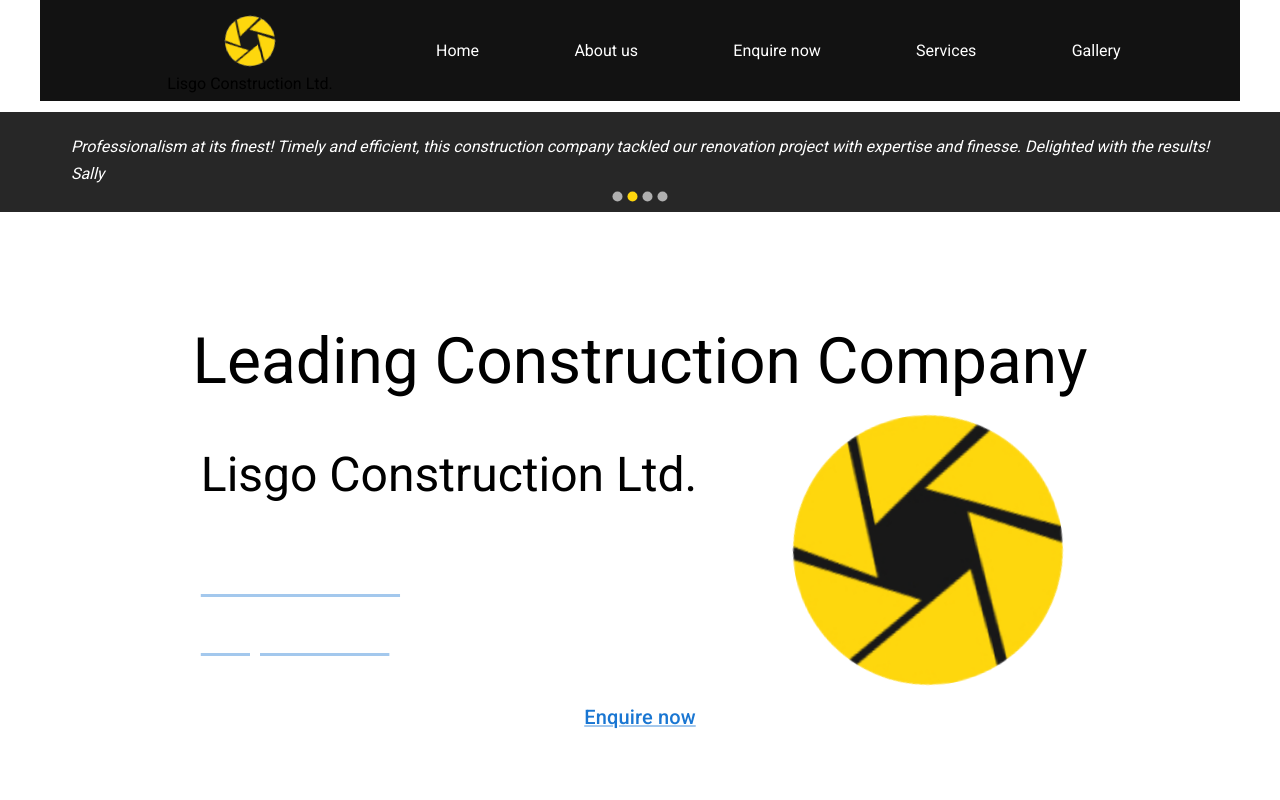
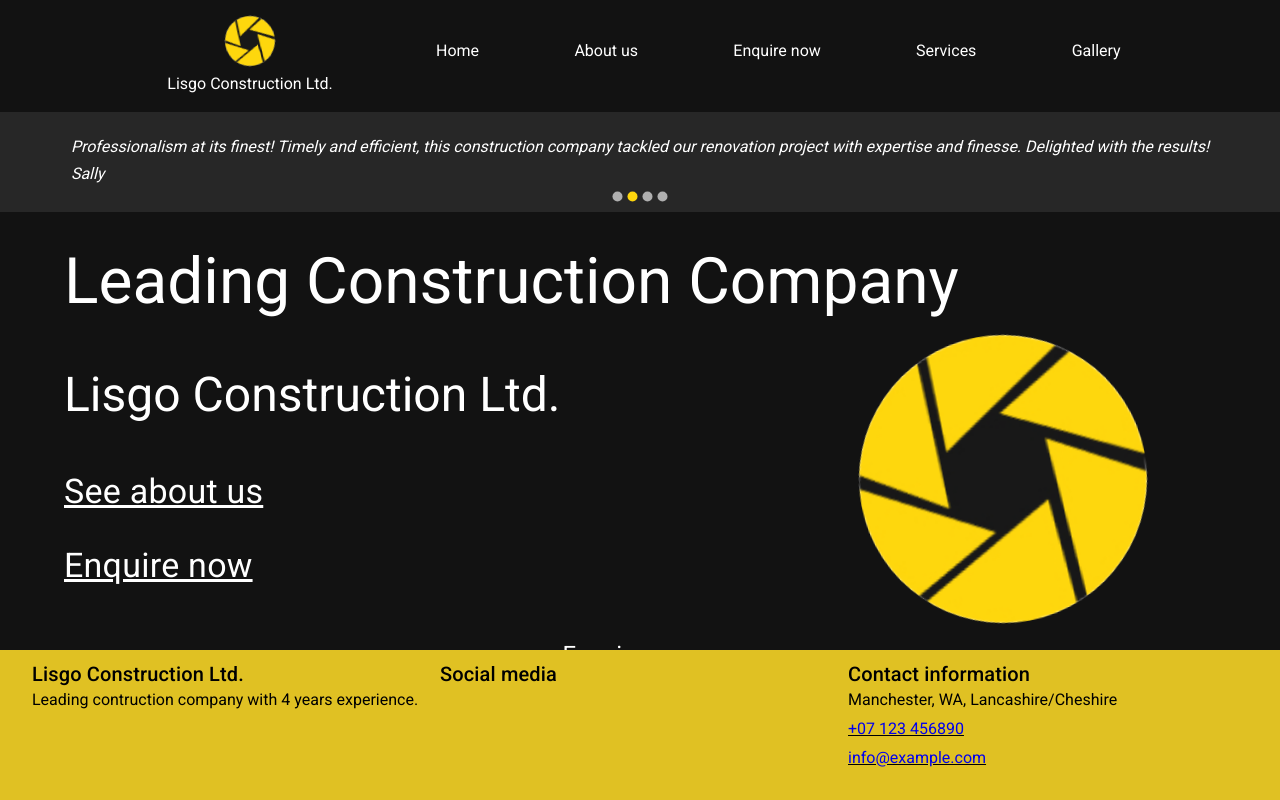
Before and after one commit to taldav8598/LisgoConstructionLtdWebsite, a React (Vite) app in the folder client/: page / in a window 1280 px wide. Shown: the top 800 px of the page. Built offline with nearby package versions, Linux system fonts and the light colour scheme.

Commit message:
formated landing page

```diff
--- a/client/src/App.css
+++ b/client/src/App.css
@@ -13,12 +13,18 @@ html {
     scroll-behavior: smooth;
     overflow-y: scroll;
     overflow-x: hidden;
+    background-color: #121212;
+    color: white
 }
 
 body {
     min-height: 100vh;
     font-family: 'roboto';
     margin: 0 auto;
+}
+
+a {
+    text-decoration-color: white !important
 }
 
 img, picture, svg, video {
--- a/client/src/App.jsx
+++ b/client/src/App.jsx
@@ -3,18 +3,20 @@ import { Container } from '@mui/material';
 import Navigation from './Navigation';
 import Home from  './Home';
 import EnquireNow from  './EnquireNow';
-
-
+import Footer from './Footer'
 import './App.css';
 function App() {
 
   return (
+    <>
+       <Navigation/>
     <Container className='app-container' maxWidth="lg">
-     <Navigation/>
-     <Home/>
-     <br/>
-     <EnquireNow/>
+
+      <Home id="home"/>
+      <EnquireNow id="enquire"/>
     </Container>
+    <Footer />
+    </>
   );
 }
 
--- /dev/null
+++ b/client/src/Footer.css
@@ -0,0 +1,17 @@
+.footer-container {
+    background-color: #E0C123;
+    height: 150px;
+    width: 100%;
+    position: sticky;
+    bottom: 0;
+    color: black !important;
+    padding: 0.5rem 2rem;
+}
+
+.info {
+    margin-bottom: 10px
+}
+
+.info a{
+    text-decoration-color: black !important;
+}
--- /dev/null
+++ b/client/src/Footer.jsx
@@ -0,0 +1,26 @@
+import { Link, Typography, Grid } from '@mui/material';
+import './Footer.css';
+
+export default function Footer() {
+    return (
+        <section className='footer-container'>
+            <Grid container spacing={1}>
+                <Grid item xs={4}>
+                    <Typography variant="h6">Lisgo Construction Ltd.</Typography>
+                    <p className='info'>Leading contruction company with 4 years experience.</p>
+                </Grid>
+                <Grid item xs={4}>
+                <Typography variant="h6">Social media</Typography>
+
+                </Grid>
+                <Grid item xs={4}>
+                <Typography variant="h6">Contact information</Typography>
+                <p className='info'>Manchester, WA, Lancashire/Cheshire</p>
+                <p className='info'><a href="#">+07 123 456890</a></p>
+                <p className='info'><a href="#">info@example.com</a></p>
+
+                </Grid>
+            </Grid>
+        </section>
+    );
+}
--- a/client/src/Home.css
+++ b/client/src/Home.css
@@ -5,13 +5,13 @@
 }
 
 .HomeHeadingContainer {
-    display: flex;
+    /* display: flex; */
     margin: 0;
 }
 
 .LisgoHeadingContainer {
-    display: flex;
-    flex-direction: column;
+    /* display: flex;
+    flex-direction: column; */
 }
 
 .LisgoHeadingContainer a {
@@ -23,10 +23,9 @@
 }
 
 .LisgoHomeLogo {
-    height: 16.875rem;
-    width: 16.875rem;
+    height: 18rem;
+    width: 18rem;
     border-radius: 50%;
-    margin-left: 5em;
     animation: rotate 10s linear infinite;
 }
 
@@ -39,7 +38,7 @@
     flex-direction: column;
     align-items: center;
     justify-content: center;
-    margin: 7em 0;
+    margin-top: 7em;
     width: 100%;
     padding: 0;
 }
@@ -89,19 +88,39 @@
 }
 
 .enquire-now-link {
-    margin-bottom: 1em;
+    margin-left: -1.5rem !important;
+    margin-bottom: 0;
 }
+
+.enquire-now-link a {
+   text-decoration: none;
+   color: white;
+}
+.enquire-now-link a {
+    text-decoration: none;
+    color: white;
+ }
 
 .LisgoHeadingContainer h3 {
     margin: 1em 0 !important;
 }
 
 .LisgoHeadingContainer h4 {
-    margin: 0.25em 0 !important;
+    margin-top: 2rem;
+}
+
+.cheveron-container {
+    margin: 0 auto;
+}
+.cheveron {
+    height: 5rem !important;
+    width: 5rem !important;
+    cursor: pointer;
+
 }
 
 .home-title-container {
     display: flex;
     flex-direction: column;
-    align-items: center;
+    margin-top: 2rem
 }
--- a/client/src/Home.jsx
+++ b/client/src/Home.jsx
@@ -1,8 +1,9 @@
 import Carousel from 'react-material-ui-carousel'
-import { Link, Typography } from '@mui/material';
+import { Link, Typography, Grid } from '@mui/material';
 import './Home.css';
 import Item from './Item';
 import LisgoLogo from './assets/LisgoLogo.jpg';
+import ExpandMoreIcon from '@mui/icons-material/ExpandMore';
 
 export default function Navigation() {
 
@@ -42,29 +43,37 @@ export default function Navigation() {
                 </div>
                 <div className="home-title-container">
                     <h1 className='leading-company-heading'>Leading Construction Company</h1>
-            <div className='HomeHeadingContainer'>
+            <Grid container spacing={2}>
+                <Grid item xs={8}>
                     <div className='LisgoHeadingContainer'>
                         <Typography variant="h3">
                         Lisgo Construction Ltd.
                         </Typography>
                         <Typography className='' variant="h4">
-                    <Link href='#' className='about-us-link'>See about us</Link>
+                        <Link href='#aboutUs' className='about-us-link'>See about us</Link>
                         </Typography>
                         <Typography variant="h4">
-                    <Link className='enquire-now-link' href='#test'>Enquire now</Link>
+                        <Link href='#enquire'>Enquire now</Link>
                         </Typography>
                     </div>
+                </Grid>
+                <Grid item xs={4}>
                 <div className='LisgoHomeLogoContainer'>
                     <img
                     className='LisgoHomeLogo'
                     src={LisgoLogo}
                     />
                 </div>
+                </Grid>
+            </Grid>
+            <div className="cheveron-container">
+                <Typography className='enquire-now-link' variant="h5">
+                    <Link href='#enquire'>Enquire now</Link>
+                </Typography>
+                <ExpandMoreIcon className='cheveron' color='white' />
             </div>
-                <Typography variant="h6">
-                    <Link className='enquire-now-link' href='#test'>Enquire now</Link>
-                </Typography>
         </div>
+
         </section>
     );
 }
--- a/client/src/Navigation.jsx
+++ b/client/src/Navigation.jsx
@@ -14,7 +14,7 @@ export default function Navigation() {
             </div>
             <Link href='#home' className='navigation-link' underline='hover'>Home</Link>
             <Link href='#aboutUs' className='navigation-link' underline='hover'>About us</Link>
-            <Link href='#enquireNow' className='navigation-link' underline='hover'>Enquire now</Link>
+            <Link href='#enquire' className='navigation-link' underline='hover'>Enquire now</Link>
             <Link href='#services' className='navigation-link' underline='hover'>Services</Link>
             <Link href='#gallery' className='navigation-link' underline='hover'>Gallery</Link>
         </Container>
```
Lines whose indentation alone changed are shown as unchanged.
